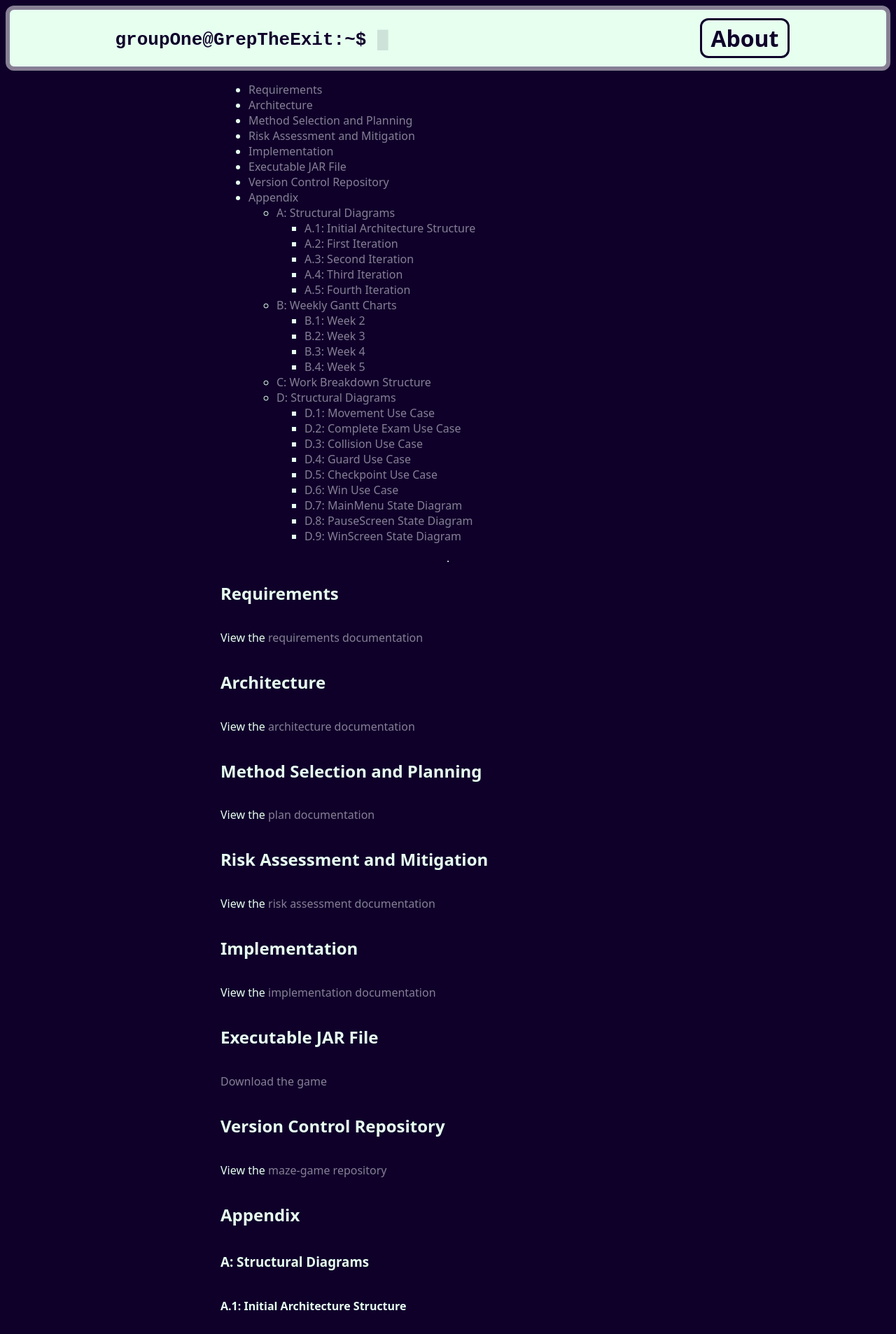
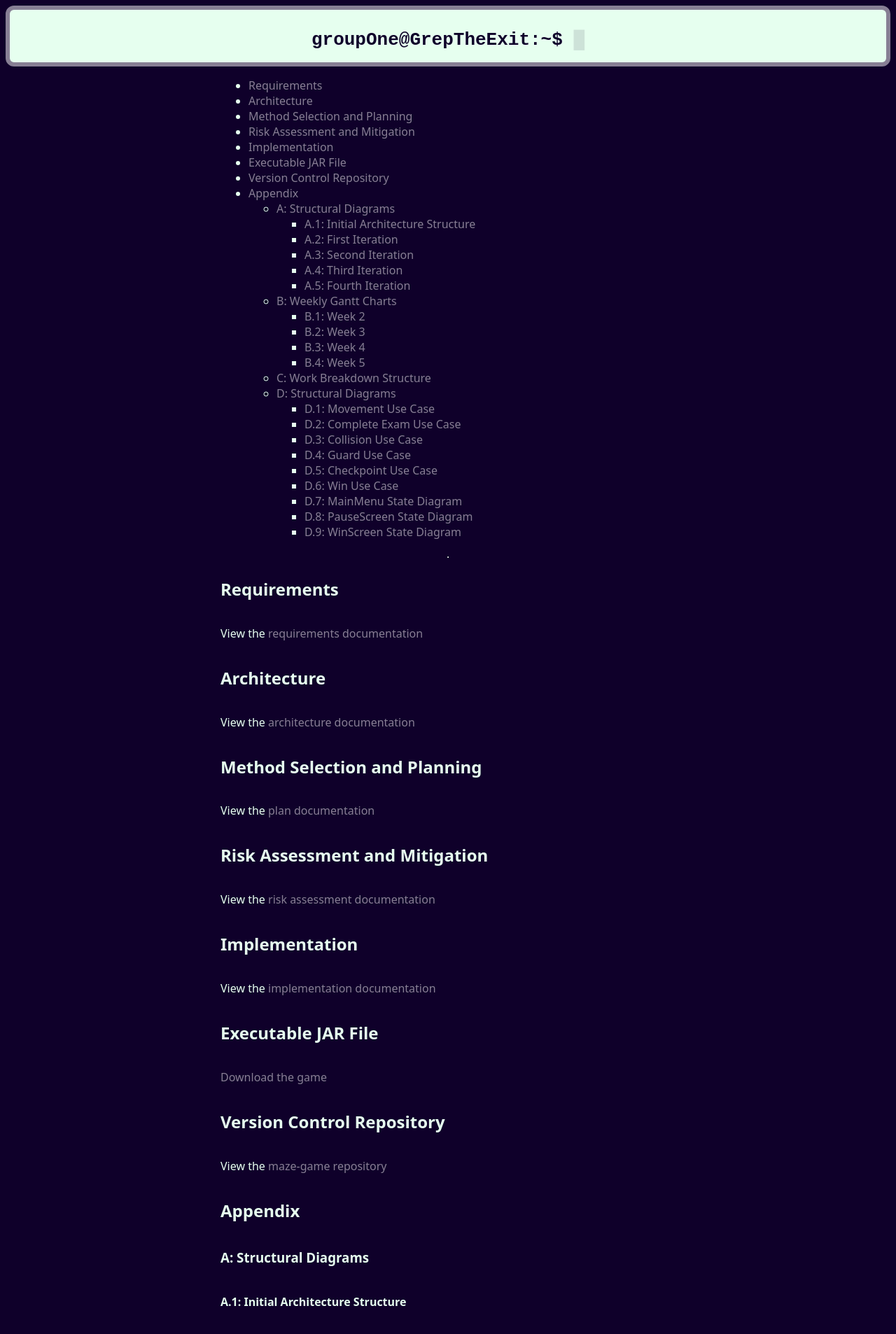
Before and after one commit to ENG1-C2G3/eng1-c2g3.github.io, a Jekyll site: the page built from index.markdown, in a window 1280 px wide. Shown: the top 1906 px of the page at 70% size. Built offline with Jekyll 4.4.1, drawn with Linux system fonts in a browser that asks for light colours.

Commit message:
header: Create a center prompt in the header bar

```diff
--- a/_includes/header.html
+++ b/_includes/header.html
@@ -9,7 +9,7 @@
 
 
     <nav class="site-nav">
-      <div class="left-nav">
+      <div class="nav-prompt-name">
         <a class="site-title" rel="author" href="{{ "/" | relative_url }}">
           <code class="site-code">groupOne@{{ site.titleNoSpaces }}:~$
             <span class="blinking-cursor">█</span>
@@ -17,7 +17,7 @@
         </a>
       </div>
 
-      <div class="right-nav">
+      <!--<div class="right-nav">
 
 
         {%- for path in page_paths -%}
@@ -26,7 +26,7 @@
           <a class="navbar-link" href="{{ my_page.url | relative_url }}">{{ my_page.title | escape }}</a>
           {%- endif -%}
         {%- endfor -%}
-      </div>
+      </div>-->
     </nav>
   {%- endif -%}
   </div>
--- a/_sass/_stylesheet.scss
+++ b/_sass/_stylesheet.scss
@@ -58,20 +58,14 @@ body {
 .site-nav {
   display: grid;
   grid-column: full-width;
-  grid-template-columns: 1fr 1fr;
+  // grid-template-columns: 1fr 1fr;
   margin-inline: auto;
   width: min(calc(100% - 2 * var(--header-padding)), calc( 1.5 * var(--content-max-width)));
 }
 
-.left-nav {
+.nav-prompt-name {
   display: flex;
-}
-
-.right-nav{
-  display: grid;
-  grid-gap: var(--padding);
-  grid-auto-flow: column;
-  justify-content: end;
+  justify-content: center;
 }
 
 .sidebar-buttons {
@@ -156,8 +150,7 @@ a {
     padding: var(--padding) 0px;
   }
 
-  .left-nav, .right-nav {
-    justify-content: center;
+  .nav-prompt-name {
     grid-auto-flow: row;
   }
 
```
